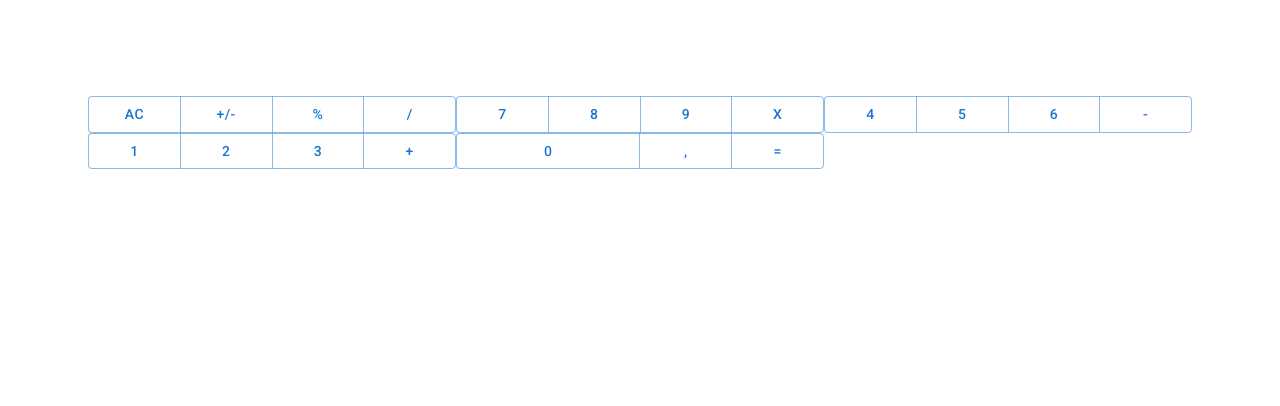
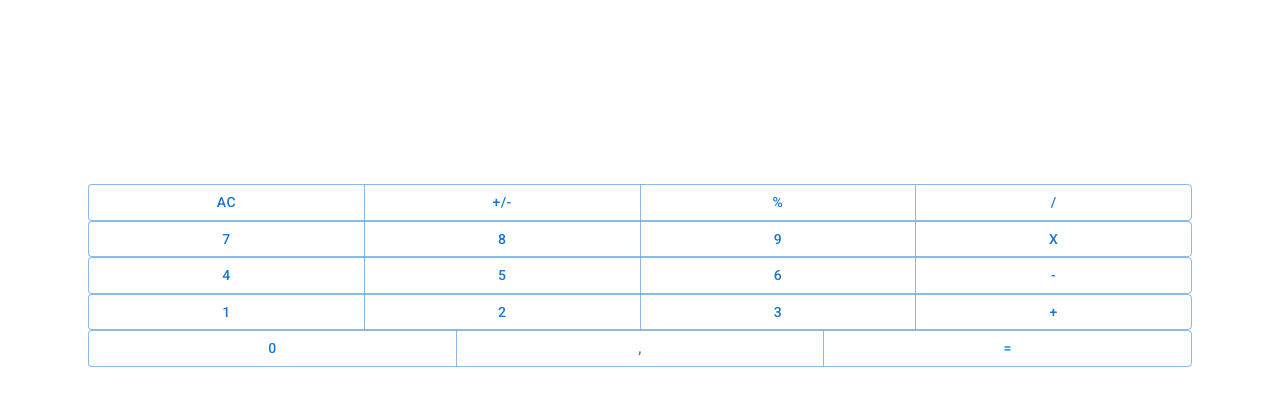
Before and after one commit to Israel-B-Amuri/implimenteringavprogramvara, a Next.js app in the folder simple-calculator/: page / in a window 1280 px wide. Shown: the top 406 px of the page. Built offline with nearby package versions, Linux system fonts and the light colour scheme.

Commit message:
Adding screen component to components

```diff
--- a/simple-calculator/src/pages/Calculator.tsx
+++ b/simple-calculator/src/pages/Calculator.tsx
@@ -1,7 +1,5 @@
-import Button from '@mui/material/Button'
+import Screen from './components/Screen';
 import {Container} from '@mui/material'
-import ButtonGroup from '@mui/material/ButtonGroup';
-import  Style  from './Calculator.module.css';
 import Buttongroup from './components/ButtonGroup';
 import Buttongroup2 from './components/Buttongroup2';
 import Buttongroup3 from './components/ButtonGroup3';
@@ -11,7 +9,8 @@ import Buttongroup5 from './components/ButtonGroup5';
 export default function Calculator(){
 
   return(
-    <Container className={`flex flex-col items-center justify-center w-full`}>
+    <Container className={`flex flex-col items-center justify-center`} fixed>
+      <Screen/>
       <Buttongroup />
       <Buttongroup2 />
       <Buttongroup3/>
--- a/simple-calculator/src/pages/components/ButtonGroup.tsx
+++ b/simple-calculator/src/pages/components/ButtonGroup.tsx
@@ -5,7 +5,7 @@ import  Style  from './Calculator.module.css';
 
 export default function Buttongroup(){
     return(
-        <ButtonGroup aria-label="outlined primary button group" className='w-1/3'>
+        <ButtonGroup aria-label="outlined primary button group"  fullWidth>
             <Button variant="outlined" className={`${Style.lightGreyButton} text-slate-50`}>AC</Button>
             <Button variant="outlined" className={`${Style.lightGreyButton} text-slate-50`}>+/-</Button>
             <Button variant="outlined" className={`${Style.lightGreyButton} text-slate-50`}>%</Button>
--- a/simple-calculator/src/pages/components/ButtonGroup3.tsx
+++ b/simple-calculator/src/pages/components/ButtonGroup3.tsx
@@ -6,7 +6,7 @@ import  Style  from './Calculator.module.css';
 
 export default function Buttongroup3(){
     return(
-        <ButtonGroup aria-label="outlined primary button group" className='w-1/3'>
+        <ButtonGroup aria-label="outlined primary button group" fullWidth>
             <Button variant="outlined" className={`${Style.darkGreyButton} text-slate-50`}>4</Button>
             <Button variant="outlined" className={`${Style.darkGreyButton} text-slate-50`}>5</Button>
             <Button variant="outlined" className={`${Style.darkGreyButton} text-slate-50`}>6</Button>
--- a/simple-calculator/src/pages/components/ButtonGroup4.tsx
+++ b/simple-calculator/src/pages/components/ButtonGroup4.tsx
@@ -5,7 +5,7 @@ import  Style  from './Calculator.module.css';
 
 export default function Buttongroup4(){
     return(
-        <ButtonGroup aria-label="outlined primary button group" className='w-1/3'>
+        <ButtonGroup aria-label="outlined primary button group" fullWidth>
             <Button variant="outlined" className={`${Style.darkGreyButton} text-slate-50`}>1</Button>
             <Button variant="outlined" className={`${Style.darkGreyButton} text-slate-50`}>2</Button>
             <Button variant="outlined" className={`${Style.darkGreyButton} text-slate-50`}>3</Button>
--- a/simple-calculator/src/pages/components/ButtonGroup5.tsx
+++ b/simple-calculator/src/pages/components/ButtonGroup5.tsx
@@ -6,10 +6,10 @@ import  Style  from './Calculator.module.css';
 
 export default function Buttongroup5(){
     return(
-        <ButtonGroup  aria-label="outlined primary button group" className='w-1/3'>
+        <ButtonGroup  aria-label="outlined primary button group" fullWidth>
             <Button variant="outlined" className={`${Style.darkGreyButton} ${Style.zeroButton} text-slate-50`}>0</Button>
             <Button variant="outlined" className={`${Style.darkGreyButton} text-slate-50`}>,</Button>
-            <Button variant="outlined" className={`${Style.beigeButton} text-slate-50`}>=</Button>
+            <Button variant="outlined" className={` ${Style.beigeButton} text-slate-50`}>=</Button>
         </ButtonGroup>
     )
 }
--- a/simple-calculator/src/pages/components/Buttongroup2.tsx
+++ b/simple-calculator/src/pages/components/Buttongroup2.tsx
@@ -5,7 +5,7 @@ import  Style  from './Calculator.module.css';
 
 export default function Buttongroup2(){
     return(
-        <ButtonGroup  aria-label="outlined primary button group" className='w-1/3'>
+        <ButtonGroup  aria-label="outlined primary button group" fullWidth>
         <Button variant="outlined" className={`${Style.darkGreyButton} text-slate-50`}>7</Button>
         <Button variant="outlined" className={`${Style.darkGreyButton} text-slate-50`}>8</Button>
         <Button variant="outlined" className={`${Style.darkGreyButton} text-slate-50`}>9</Button>
--- /dev/null
+++ b/simple-calculator/src/pages/components/Screen.tsx
@@ -0,0 +1,8 @@
+import {Container} from '@mui/material'
+
+export default function Screen(){
+    return(
+        <Container className='h-20 bg-white w-35 p-2 m-1' fullWidth>
+        </Container>
+    )
+}
```
